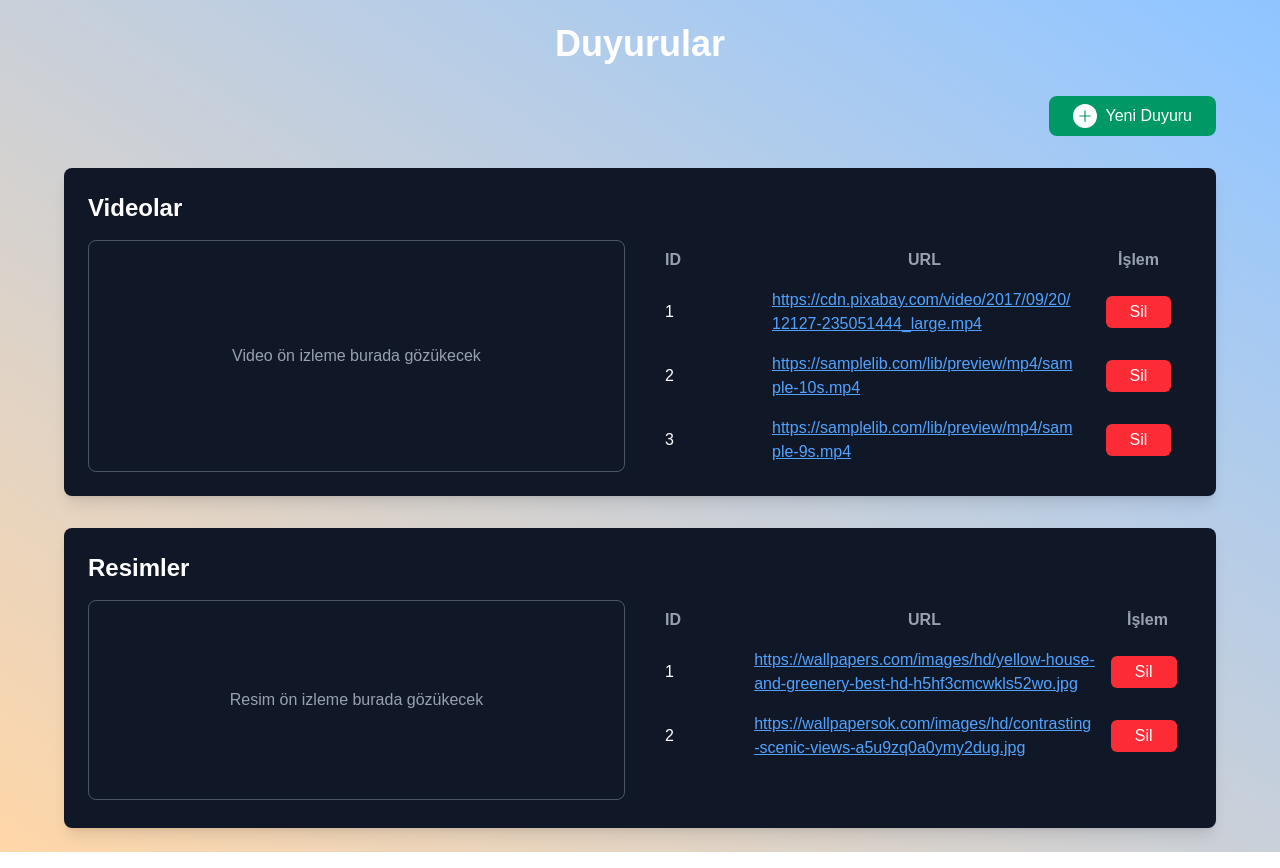
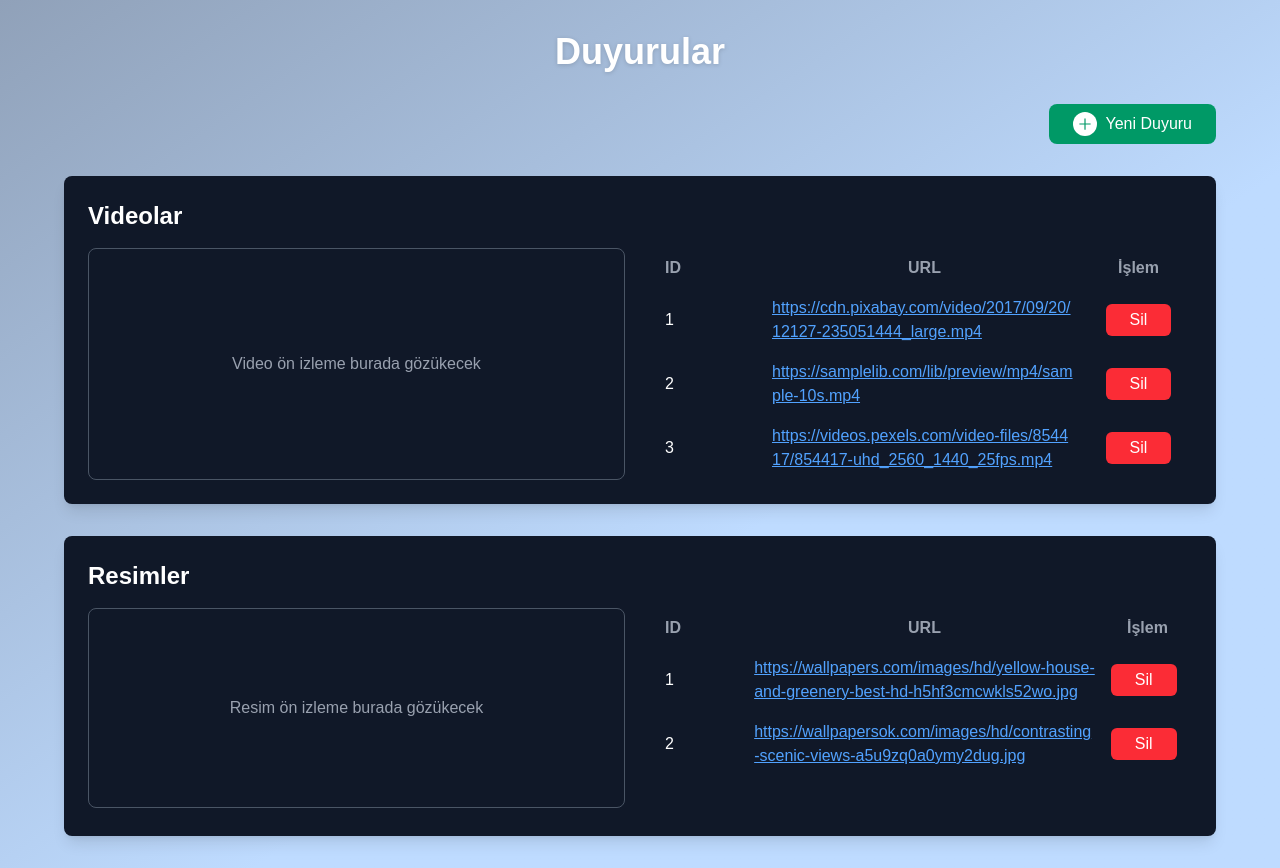
Before and after one commit to ozzlems/admin-paneli, a Next.js app: page /eski-duyurular in a window 1280 px wide. Built offline with nearby package versions, Linux system fonts and the light colour scheme.

Commit message:
duyuru sayfası ui değişikliiği

```diff
--- a/src/app/eski-duyurular/page.tsx
+++ b/src/app/eski-duyurular/page.tsx
@@ -6,7 +6,7 @@ import { AiOutlinePlus } from "react-icons/ai";
 const initialVideos = [
   { id: 1, url: "https://cdn.pixabay.com/video/2017/09/20/12127-235051444_large.mp4" },
   { id: 2, url: "https://samplelib.com/lib/preview/mp4/sample-10s.mp4" },
-  { id: 3, url: "https://samplelib.com/lib/preview/mp4/sample-9s.mp4" },
+  { id: 3, url: "https://videos.pexels.com/video-files/854417/854417-uhd_2560_1440_25fps.mp4" },
 ];
 
 const initialImages = [
@@ -35,9 +35,9 @@ const EskiDuyurular = () => {
   };
 
   return (
-    <div className="select-none flex items-center justify-center min-h-screen bg-gradient-to-bl from-blue-300 to-orange-200 p-6">
+    <div className="select-none flex items-center justify-center min-h-screen bg-gradient-to-tl from-blue-200 from-40%  to-slate-400 p-8">
       <div className="w-full max-w-6xl">
-        <h1 className="text-4xl font-bold text-white text-center mb-8">Duyurular</h1>
+        <h1 className="text-4xl font-bold text-white text-center mb-8 drop-shadow-sm">Duyurular</h1>
 
         <div className="flex justify-end mb-8">
         <button
--- a/src/app/login/page.tsx
+++ b/src/app/login/page.tsx
@@ -32,7 +32,7 @@ const Login = () => {
   };
 
   return (
-    <div className="select-none flex items-center justify-center h-screen bg-gradient-to-bl from-blue-300 to-orange-200">
+    <div className="select-none flex items-center justify-center h-screen bg-gradient-to-bl from-blue-200 from-10% via-slate-400 to-slate-300 ">
       <div className="w-[100%] max-w-2xl lg:max-w-2xl p-12 bg-gray-900 flex-col flex items-center gap-5 rounded-lg shadow-lg">
         {/* Logo */}
         <img src="\akdeniz.png" alt="logo" className="w-30 md:w-30" />
```
Also changed, not shown: src/app/yeni-duyurular/page.tsx (added).
